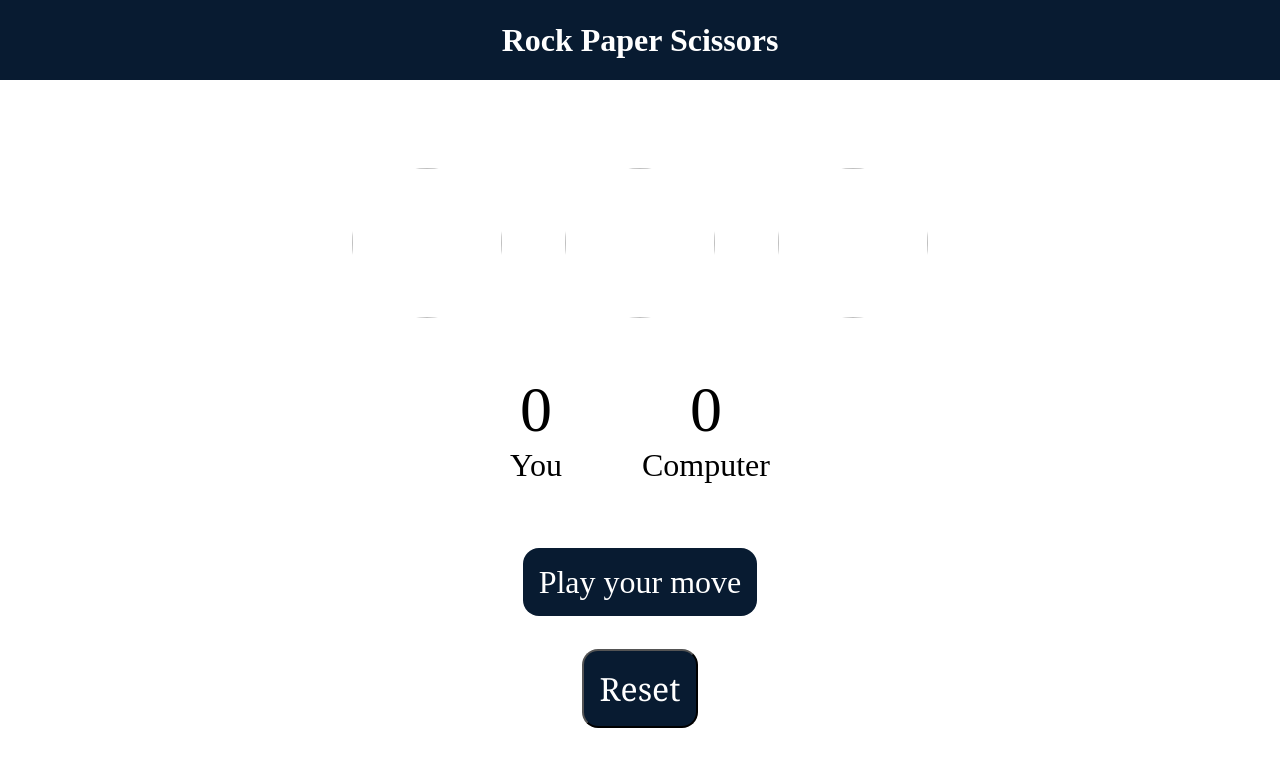
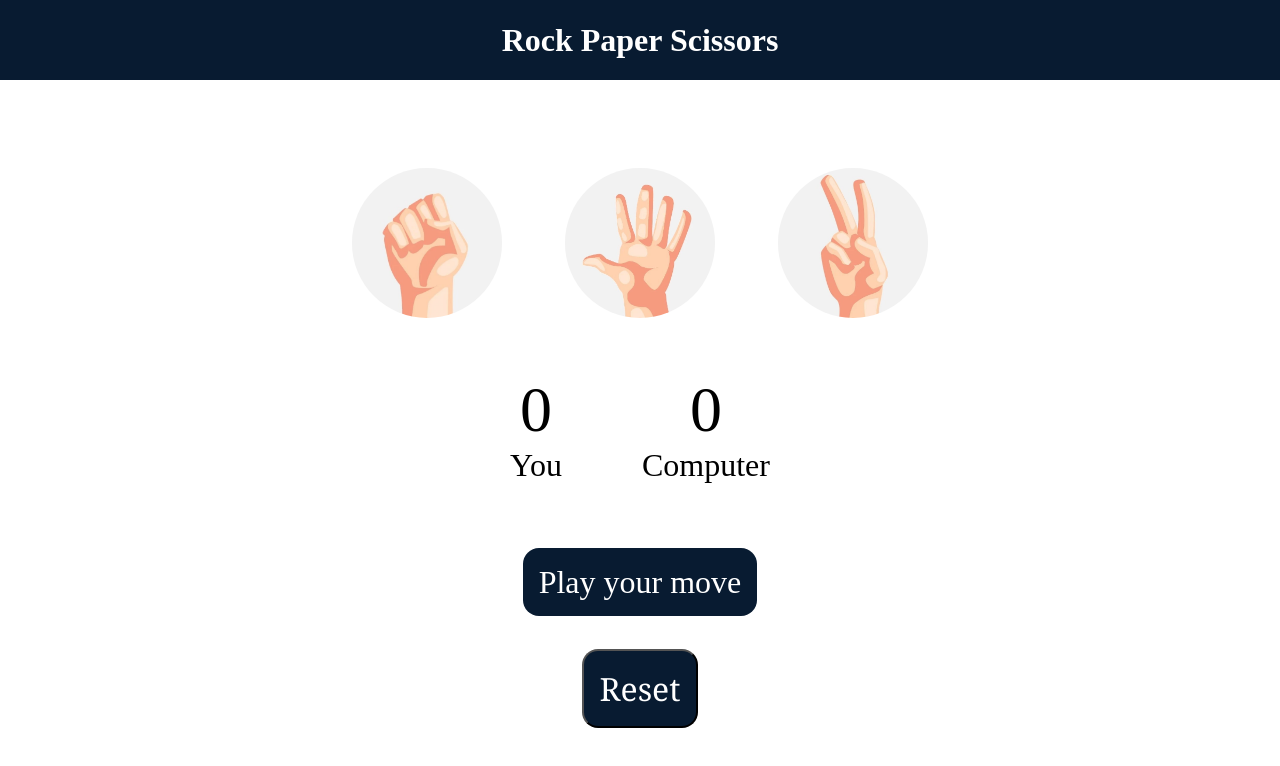
Before and after one commit to vinaypatel8092/Rock-Paper-Scissors, a plain HTML site: page index.html in a window 1280 px wide. Drawn offline with Linux system fonts and the light colour scheme.

Commit message:
File Update

```diff
--- a/index.html
+++ b/index.html
@@ -10,13 +10,13 @@
     <h1>Rock Paper Scissors</h1>
     <div class="choices">
         <div class="choice" id="rock">
-            <img src="../images/rock.jpg" alt="">
+            <img src="./images/rock.webp" alt="">
         </div>
         <div class="choice" id="paper">
-            <img src="../images/paper.jpg" alt="">
+            <img src="./images/paper.webp" alt="">
         </div>
         <div class="choice" id="scissors">
-            <img src="../images/scissors.jpg" alt="">
+            <img src="./images/scissors.webp" alt="">
         </div>
     </div>
 
```
Also changed, not shown: images/paper.webp (added), images/rock.webp (added), images/scissors.webp (added).
